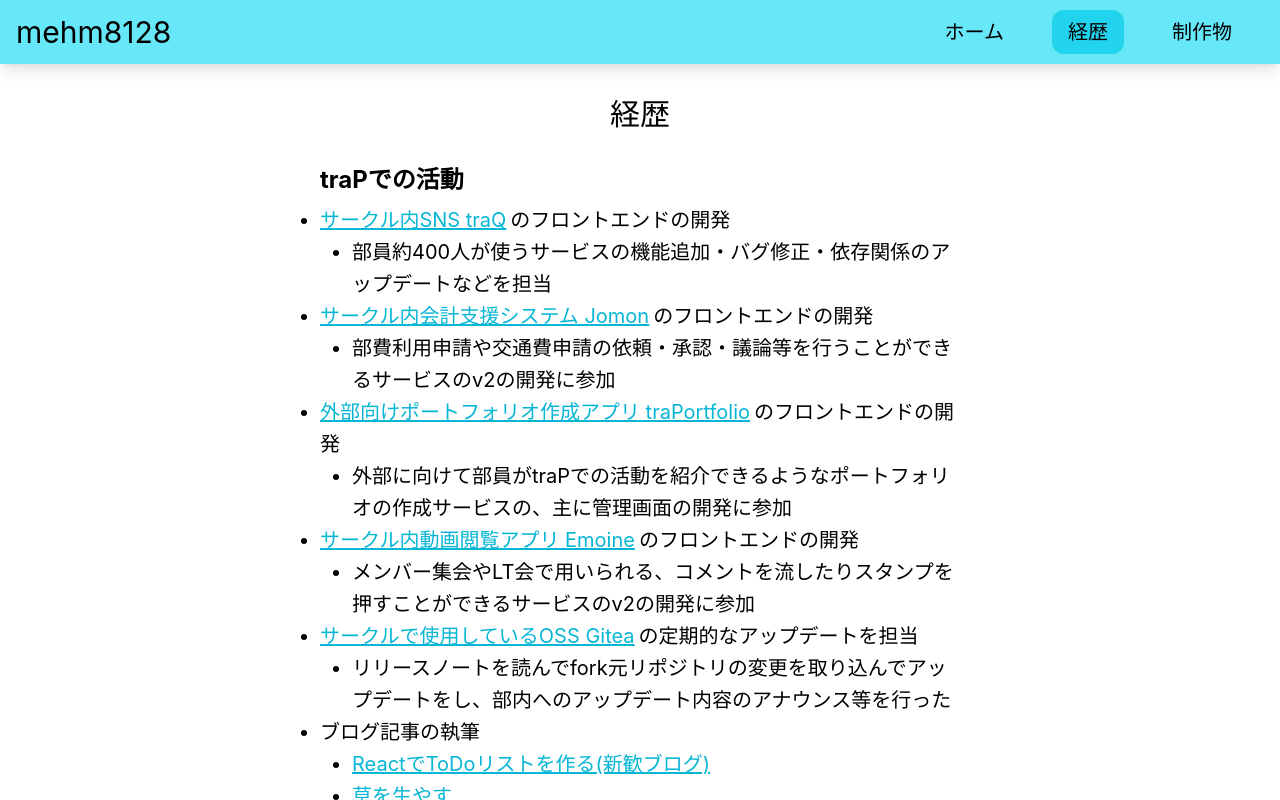
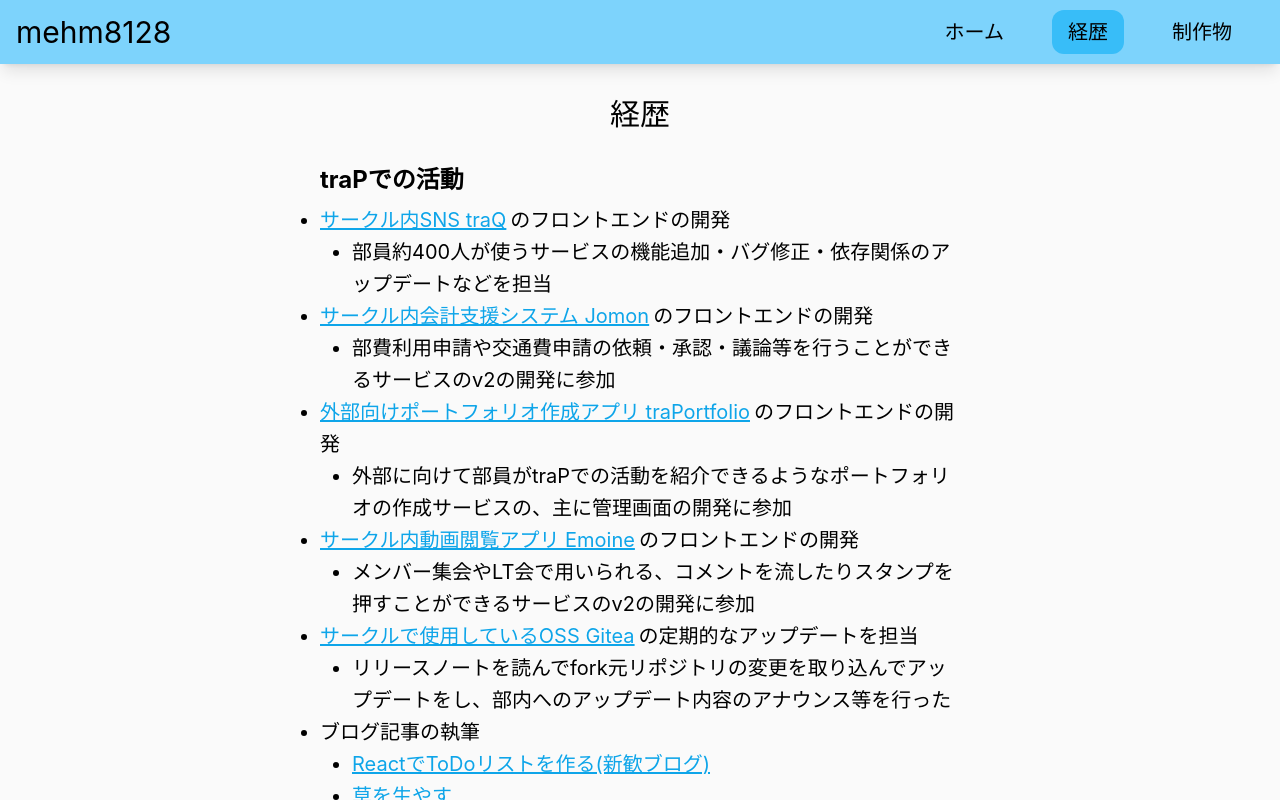
Before and after one commit to mehm8128/mehm8128-portfolio, a Next.js app: page /backgrounds in a window 1280 px wide. Built offline with nearby package versions, Linux system fonts and the light colour scheme.

Commit message:
色変えた

```diff
--- a/src/components/Header.tsx
+++ b/src/components/Header.tsx
@@ -6,15 +6,15 @@ export const Header: React.FC = () => {
 	const router = useRouter()
 
 	return (
-		<header className='z-2 min-h-16 fixed flex w-full flex-wrap items-center justify-between bg-cyan-300 py-2 px-4 shadow-lg'>
+		<header className='z-2 min-h-16 fixed flex w-full flex-wrap items-center justify-between bg-sky-300 py-2 px-4 shadow-lg'>
 			<h1 className='text-3xl'>
 				<Link href='/'>mehm8128</Link>
 			</h1>
 			<nav className='mt-2 mr-4 flex gap-4 md:mt-0 md:gap-8 md:text-xl'>
 				{navs.map((nav) => (
 					<Link
-						className={`rounded-xl py-2 px-2 hover:bg-cyan-400 md:px-4 ${
-							router.pathname === nav.href ? 'bg-cyan-400' : ''
+						className={`rounded-xl py-2 px-2 hover:bg-sky-400 md:px-4 ${
+							router.pathname === nav.href ? 'bg-sky-400' : ''
 						}`}
 						href={nav.href}
 						key={nav.href}
--- a/src/components/LiWithArrow.module.css
+++ b/src/components/LiWithArrow.module.css
@@ -1,10 +1,10 @@
 .arrow::before {
-	@apply border-t-3 border-r-3 block h-4 w-4 border-cyan-300;
+	@apply border-t-3 border-r-3 block h-4 w-4 border-sky-300;
 	content: '';
 	transform: rotate(-135deg);
 }
 .arrow::after {
-	@apply border-t-3 border-r-3 block h-4 w-4 border-cyan-300;
+	@apply border-t-3 border-r-3 block h-4 w-4 border-sky-300;
 	content: '';
 	transform: rotate(45deg);
 }
--- a/src/components/NextLink.tsx
+++ b/src/components/NextLink.tsx
@@ -7,7 +7,7 @@ interface Props {
 
 export const NextLink: React.FC<Props> = ({ href, children }) => {
 	return (
-		<Link className='text-cyan-500 underline hover:text-cyan-700' href={href}>
+		<Link className='text-sky-500 underline hover:text-sky-700' href={href}>
 			{children}
 		</Link>
 	)
--- a/src/components/StyledAnchor.tsx
+++ b/src/components/StyledAnchor.tsx
@@ -5,7 +5,7 @@ interface Props {
 
 export const StyledAnchor: React.FC<Props> = ({ href, children }) => {
 	return (
-		<a className='text-cyan-500 underline hover:text-cyan-700' href={href}>
+		<a className='text-sky-500 underline hover:text-sky-700' href={href}>
 			{children}
 		</a>
 	)
--- a/src/components/Work.tsx
+++ b/src/components/Work.tsx
@@ -10,16 +10,16 @@ export const Work: React.FC<Props> = ({ work, setCurrentWork }) => {
 	const { title, imagePath, description } = work
 
 	return (
-		<div className='w-88 h-88 border border-cyan-200 p-4 md:h-96'>
+		<div className='w-88 h-88 border border-sky-200 p-4 md:h-96'>
 			{imagePath ? (
 				<Image alt='' className='object-contain' height={160} src={imagePath} width={320} />
 			) : (
-				<div className='flex h-40 items-center justify-center border'>画像なし</div>
+				<div className='bg-light-50 flex h-40 items-center justify-center border'>画像なし</div>
 			)}
 			<h3 className='py-2 text-xl font-bold'>{title}</h3>
 			<p className='h-16 md:h-24'>{description}</p>
 			<button
-				className='h-10 w-full border-2 py-1 hover:border-cyan-300'
+				className='h-10 w-full border-2 py-1 hover:border-sky-300'
 				onClick={() => setCurrentWork(work)}
 			>
 				詳細を見る
--- a/src/components/WorkModal.tsx
+++ b/src/components/WorkModal.tsx
@@ -23,7 +23,7 @@ export const WorkModal: React.FC<Props> = ({ work, onClose }) => {
 				<h4 className='text-lg'>作品リンク</h4>
 				{productLink !== '' ? (
 					<p>
-						<a className='text-cyan-500 hover:text-cyan-600' href={productLink}>
+						<a className='text-sky-500 hover:text-sky-600' href={productLink}>
 							{productLink}
 						</a>
 					</p>
@@ -34,7 +34,7 @@ export const WorkModal: React.FC<Props> = ({ work, onClose }) => {
 				{links.length > 0 ? (
 					links.map((link) => (
 						<p key={link.url}>
-							<a className='text-cyan-500 hover:text-cyan-600' href={link.url} key={link.url}>
+							<a className='text-sky-500 hover:text-sky-600' href={link.url} key={link.url}>
 								{link.name}
 							</a>
 						</p>
@@ -45,7 +45,7 @@ export const WorkModal: React.FC<Props> = ({ work, onClose }) => {
 				<p className='my-2 whitespace-pre-wrap'>{longDescription}</p>
 			</section>
 			<div className='text-center'>
-				<button className='rounded-md border-2 py-2 px-12 hover:border-cyan-300' onClick={onClose}>
+				<button className='rounded-md border-2 py-2 px-12 hover:border-sky-300' onClick={onClose}>
 					閉じる
 				</button>
 			</div>
--- a/src/pages/_app.tsx
+++ b/src/pages/_app.tsx
@@ -12,7 +12,7 @@ function MyApp({ Component, pageProps }: AppProps) {
 				<title>mehm8128-portfolio</title>
 			</Head>
 			<Header />
-			<main className='pt-26 h-screen overflow-y-scroll pb-12 md:pt-16 md:text-xl'>
+			<main className='pt-26 bg-light-200 h-screen overflow-y-scroll pb-12 md:pt-16 md:text-xl'>
 				<Component {...pageProps} />
 			</main>
 		</>
```
